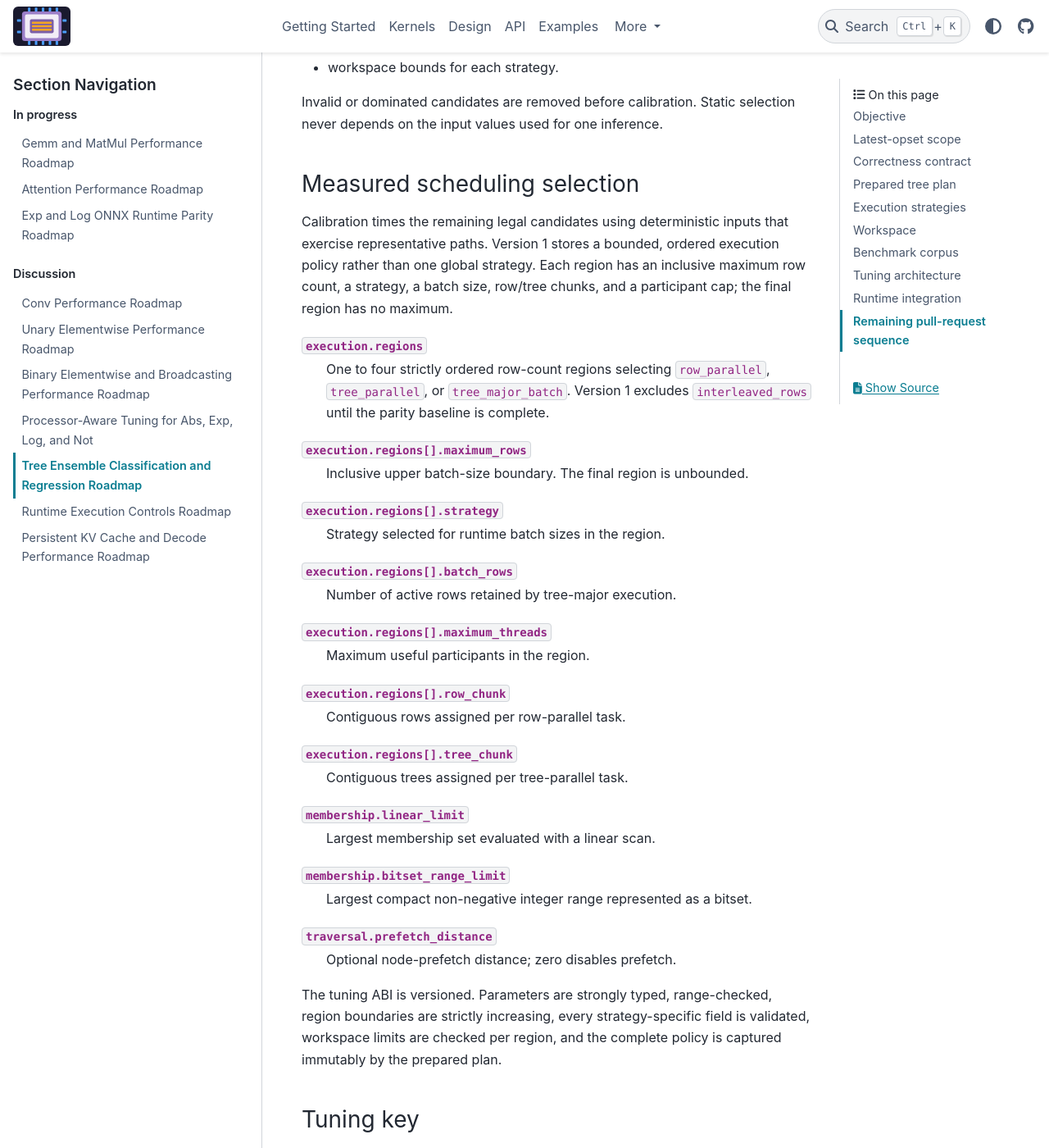
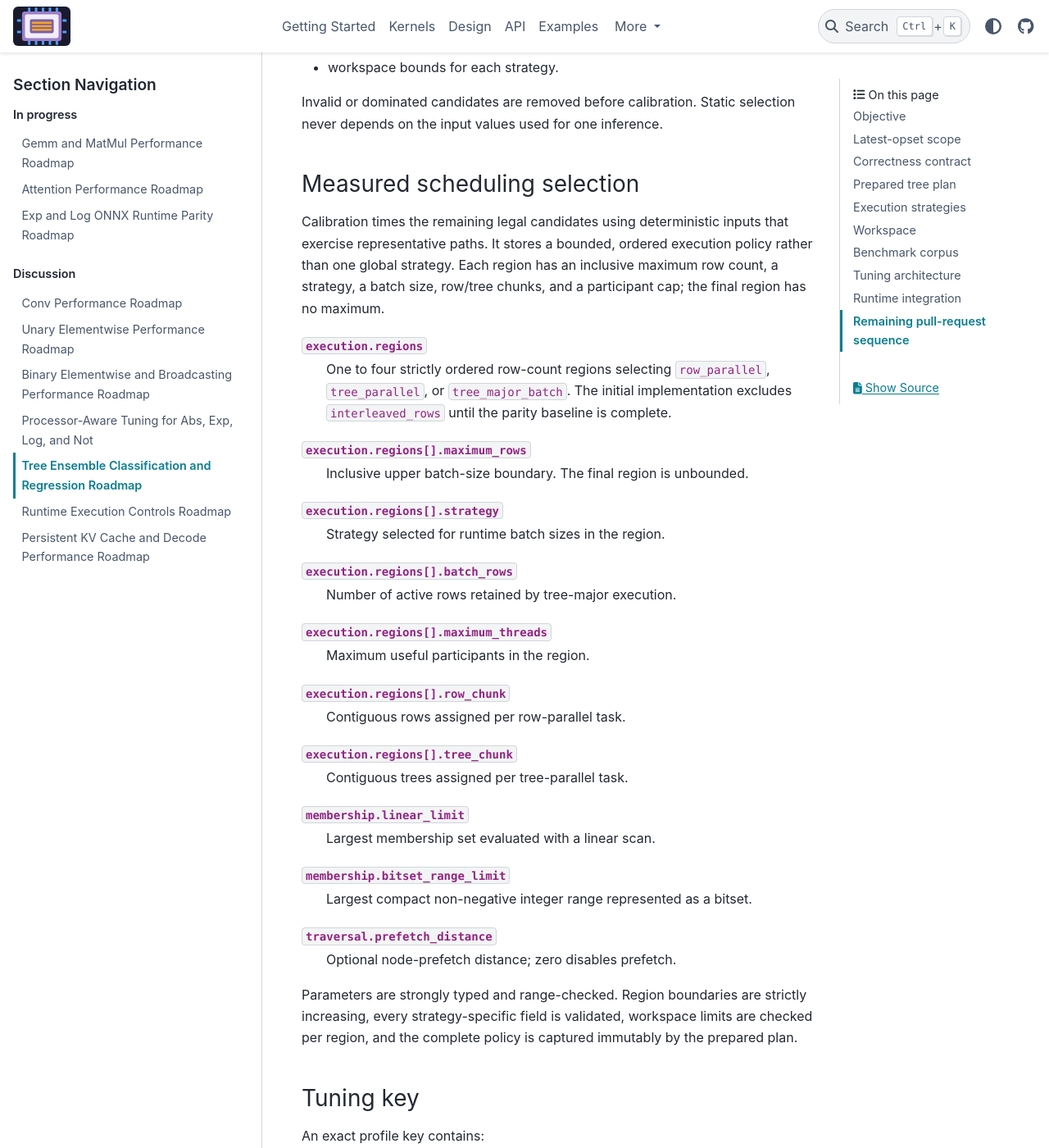
Before and after one commit to xadupre/onnx-light-cpu, a Sphinx documentation site: the page built from docs/next_steps/2026_08_tree_ensemble.rst, in a window 1280 px wide and 1400 px high, scrolled down 7608 px. Shown: the whole window at 82% size. Built offline with Sphinx 7.4.7 and the PyData theme 0.15.4, drawn with Linux system fonts in a browser that asks for light colours; pages that are not in the unit, such as notebooks, are missing from menus; some of the changed text lies outside the part shown.

Commit message:
Remove premature tuning format versioning
Co-authored-by: Copilot <223556219+Copilot@users.noreply.github.com>

```diff
--- a/docs/next_steps/2026_08_tree_ensemble.rst
+++ b/docs/next_steps/2026_08_tree_ensemble.rst
@@ -121,7 +121,7 @@ The plan records:
 * a batch-size-dependent execution policy containing strategy crossovers,
   row/tree chunks, batch sizes, and participant caps;
 * preallocated workspace requirements and alignment;
-* an exact model signature and tuning ABI.
+* an exact model signature.
 
 Node layout
 ~~~~~~~~~~~
@@ -311,15 +311,16 @@ Measured scheduling selection
 ~~~~~~~~~~~~~~~~~~~~~~~~~~~~~
 
 Calibration times the remaining legal candidates using deterministic inputs
-that exercise representative paths. Version 1 stores a bounded, ordered
-execution policy rather than one global strategy. Each region has an inclusive
-maximum row count, a strategy, a batch size, row/tree chunks, and a participant
-cap; the final region has no maximum.
+that exercise representative paths. It stores a bounded, ordered execution
+policy rather than one global strategy. Each region has an inclusive maximum
+row count, a strategy, a batch size, row/tree chunks, and a participant cap;
+the final region has no maximum.
 
 ``execution.regions``
     One to four strictly ordered row-count regions selecting
-    ``row_parallel``, ``tree_parallel``, or ``tree_major_batch``. Version 1
-    excludes ``interleaved_rows`` until the parity baseline is complete.
+    ``row_parallel``, ``tree_parallel``, or ``tree_major_batch``. The initial
+    implementation excludes ``interleaved_rows`` until the parity baseline is
+    complete.
 
 ``execution.regions[].maximum_rows``
     Inclusive upper batch-size boundary. The final region is unbounded.
@@ -348,10 +349,10 @@ cap; the final region has no maximum.
 ``traversal.prefetch_distance``
     Optional node-prefetch distance; zero disables prefetch.
 
-The tuning ABI is versioned. Parameters are strongly typed, range-checked,
-region boundaries are strictly increasing, every strategy-specific field is
-validated, workspace limits are checked per region, and the complete policy is
-captured immutably by the prepared plan.
+Parameters are strongly typed and range-checked. Region boundaries are
+strictly increasing, every strategy-specific field is validated, workspace
+limits are checked per region, and the complete policy is captured immutably
+by the prepared plan.
 
 Tuning key
 ~~~~~~~~~~
@@ -369,7 +370,6 @@ An exact profile key contains:
     processor        = normalized CPU and feature descriptor
     threads          = effective session thread count
     model_signature  = canonical structural digest
-    tuning_abi       = 1
 
 The canonical digest covers tree topology, feature ids, modes, missing flags,
 target ids, value types, and the structural buckets used by scheduling. Raw
```
